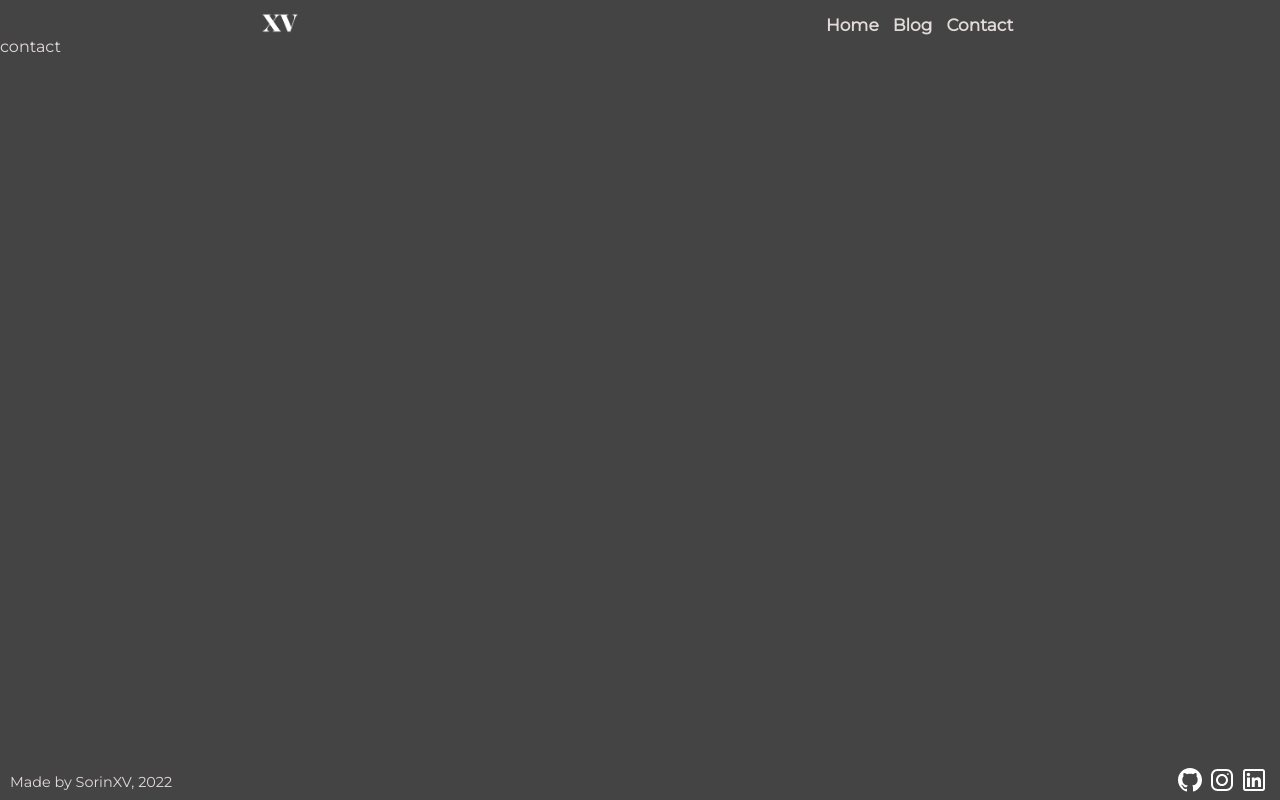
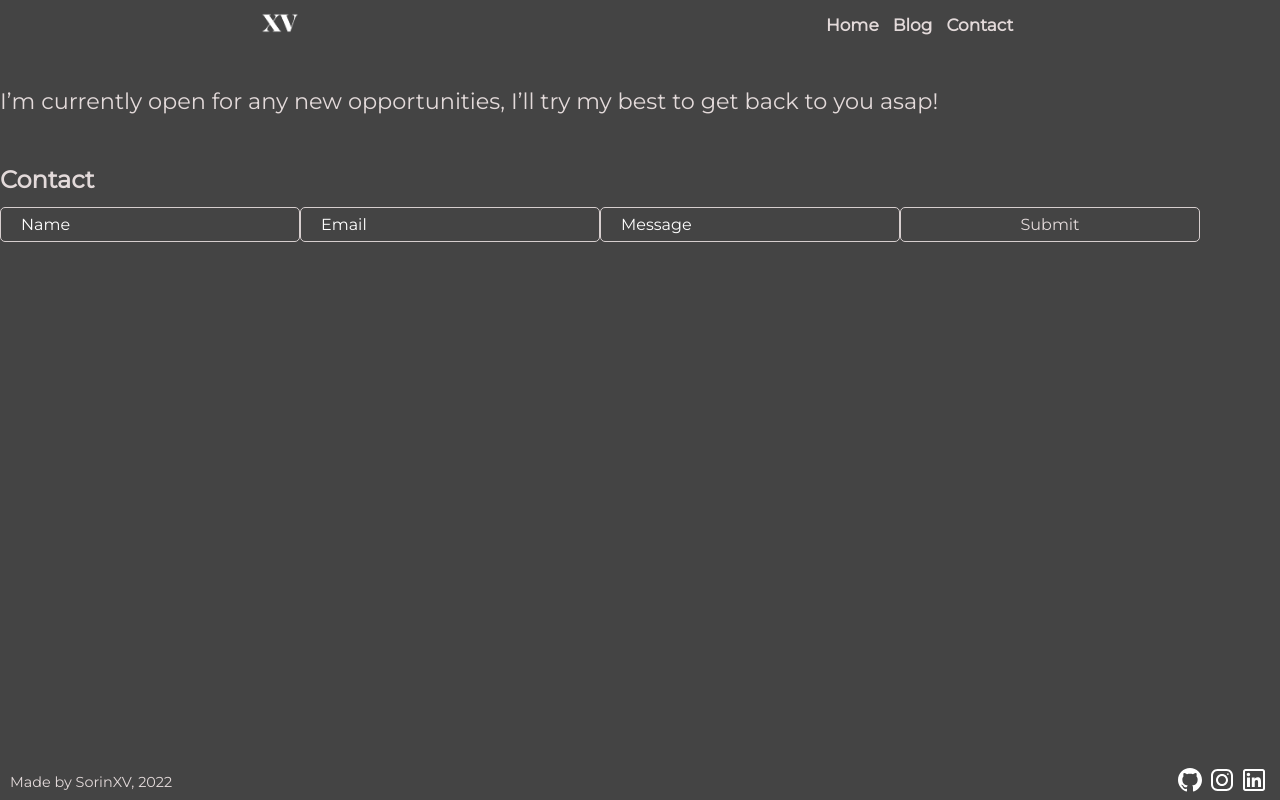
Before and after one commit to SorinXV/sorinxv.com, a React (Create React App) app: page /contact in a window 1280 px wide. Built offline with nearby package versions, Linux system fonts and the light colour scheme.

Commit message:
contact page

```diff
--- a/src/assets/pages/Contact.js
+++ b/src/assets/pages/Contact.js
@@ -1,10 +1,23 @@
 import React from 'react'
+import '../css/text.css'
 import '../css/contact.css'
 
 export default function Contact() {
-    return(
-        <>
-        contact
-        </>
-    )
+  return (
+    <>
+      <div id='mail-container' >
+
+        <p className='paragraph' id='mb'>
+        I’m currently open for any new opportunities, I’ll try my best to get back to you asap!
+        </p>
+        <h2> Contact</h2>
+
+        <input type="text" name="firstname" placeholder="Name" />
+        <input type="text" name="youremail" placeholder="Email" />
+        <input type="text" name="Message" placeholder="Message" id="message" />
+        <input type="submit" value="Submit" id='submit'/>
+      </div>
+
+    </>
+  )
 }
```
